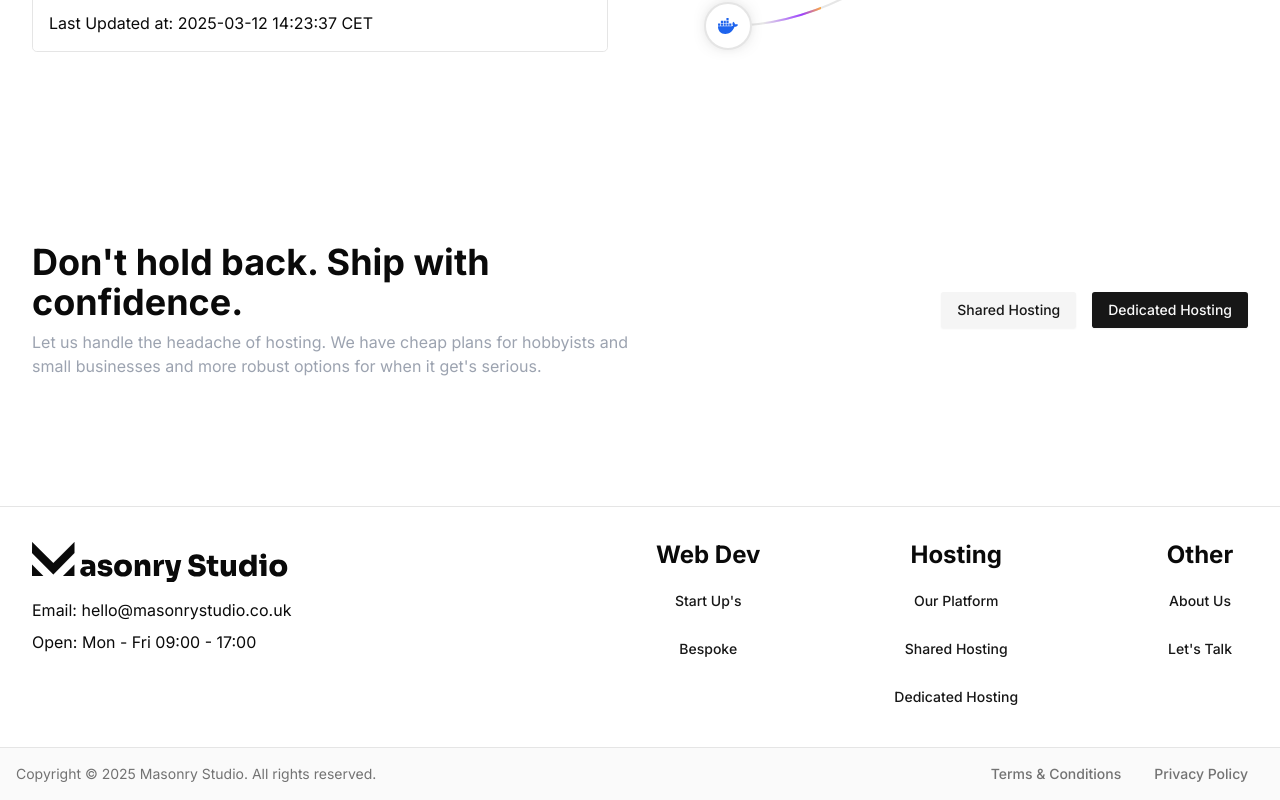
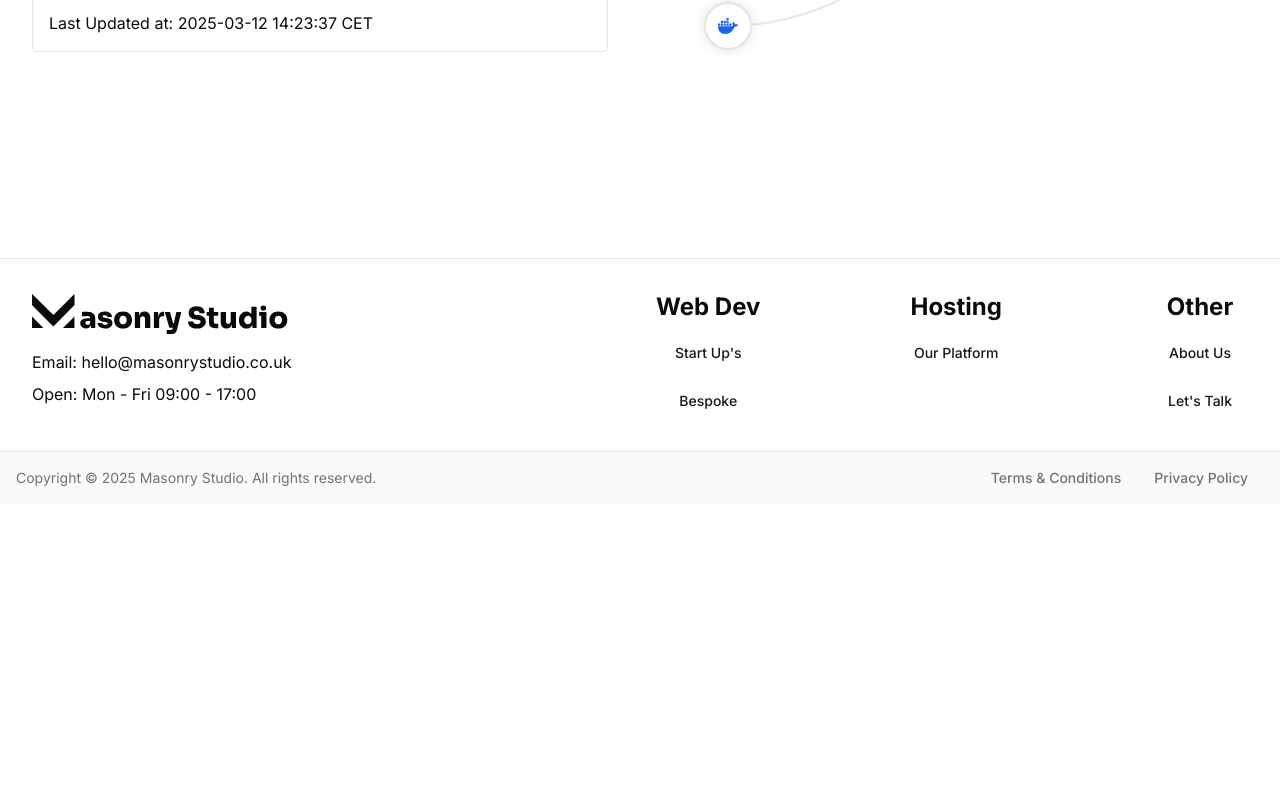
Before and after one commit to masonry-studio/masonrystudio.co.uk, a Next.js app: page /hosting/our-platform in a window 1280 px wide. Shown: the part 2238-3038 px from the top of the page. After the commit the page ends 2742 px from the top, so only its background shows below. Built offline with nearby package versions, Linux system fonts and the light colour scheme.

Commit message:
fix: remove shared and dedicated hosting pages

```diff
--- a/app/contact/page.tsx
+++ b/app/contact/page.tsx
@@ -163,7 +163,7 @@ export default function Contact() {
 									/>
 									<label>Our Platform</label>
 								</div>
-								<div className="flex items-center text-sm gap-2">
+								{/* <div className="flex items-center text-sm gap-2">
 									<RadioGroupItem
 										id="shared"
 										value="shared"
@@ -176,7 +176,7 @@ export default function Contact() {
 										value="dedicated"
 									/>
 									<label>Dedicated Hosting</label>
-								</div>
+								</div> */}
 							</div>
 						</div>
 						<div>
--- a/app/hosting/our-platform/page.tsx
+++ b/app/hosting/our-platform/page.tsx
@@ -1,6 +1,5 @@
 import { AnimatedBackup } from "@/app/hosting/our-platform/backup";
 import Breadcrumbs from "@/components/ui/breadcrumbs";
-import { Button } from "@/components/ui/button";
 import { FlipWords } from "@/components/ui/flip-words";
 import { ArrowRightIcon, Bot, CheckCircle2Icon, GitCommitIcon, MoreHorizontal, TriangleAlert } from "lucide-react";
 import Image from "next/image";
@@ -260,7 +259,7 @@ export default function OurPlatformPage() {
 					</div>
 				</div>
 			</section>
-			<section className="container grid grid-cols-1 md:grid-cols-2 w-full mt-24 mb-12 p-8 animate-fade-in opacity-0 [--animation-delay:700ms] gap-8 md:gap-4">
+			{/* <section className="container grid grid-cols-1 md:grid-cols-2 w-full mt-24 mb-12 p-8 animate-fade-in opacity-0 [--animation-delay:700ms] gap-8 md:gap-4">
 				<div className="flex flex-col items-center w-full text-center gap-2 md:text-start md:items-start">
 					<h1 className="text-subheader">Don&apos;t hold back. Ship with confidence.</h1>
 					<p className="text-masonry-grey">Let us handle the headache of hosting. We have cheap plans for hobbyists and small businesses and more robust options for when it get&apos;s serious.</p>
@@ -277,7 +276,7 @@ export default function OurPlatformPage() {
 						</Button>
 					</Link>
 				</div>
-			</section>
+			</section> */}
 		</>
 	)
 }
--- a/components/footer.tsx
+++ b/components/footer.tsx
@@ -64,7 +64,7 @@ export default function Footer() {
 										Our Platform
 									</Button>
 								</Link>
-								<Link href="/hosting/shared">
+								{/* <Link href="/hosting/shared">
 									<Button
 										variant="link"
 										className="p-0 sm:px-4 sm:py-2"
@@ -79,7 +79,7 @@ export default function Footer() {
 									>
 										Dedicated Hosting
 									</Button>
-								</Link>
+								</Link> */}
 							</div>
 						</div>
 						<div className="flex flex-col items-start gap-3 sm:items-center">
--- a/components/navbar/links.tsx
+++ b/components/navbar/links.tsx
@@ -50,7 +50,7 @@ export default function NavbarLinks() {
 					<NavigationMenuTrigger>Hosting</NavigationMenuTrigger>
 					<NavigationMenuContent>
 						<ul className="grid w-[300px] gap-3 p-4 md:w-[500px] md:grid-cols-2">
-							<ListItem
+							{/* <ListItem
 								href="/hosting/shared"
 								title="Shared Hosting"
 							>
@@ -63,7 +63,7 @@ export default function NavbarLinks() {
 							>
 								High performance dedicated hosting for your
 								business.
-							</ListItem>
+							</ListItem> */}
 							<ListItem
 								href="/hosting/our-platform"
 								title="Our Platform"
--- a/components/navbar/mobile-links.tsx
+++ b/components/navbar/mobile-links.tsx
@@ -98,7 +98,7 @@ export default function MobileLinks({
 				</div>
 			</motion.li>
 			<motion.ul className="flex flex-col uppercase ease-in md:flex-row md:items-center md:normal-case">
-				<motion.li
+				{/* <motion.li
 					variants={mobileLinkVar}
 					className="border-grey-dark border-b py-0.5 pl-10 md:border-none"
 				>
@@ -130,7 +130,7 @@ export default function MobileLinks({
 						<CornerDownRight className="w-4 h-4" />
 						Dedicated Hosting
 					</Link>
-				</motion.li>
+				</motion.li> */}
 				<motion.li
 					variants={mobileLinkVar}
 					className="border-grey-dark border-b py-0.5 pl-10 md:border-none"
```
